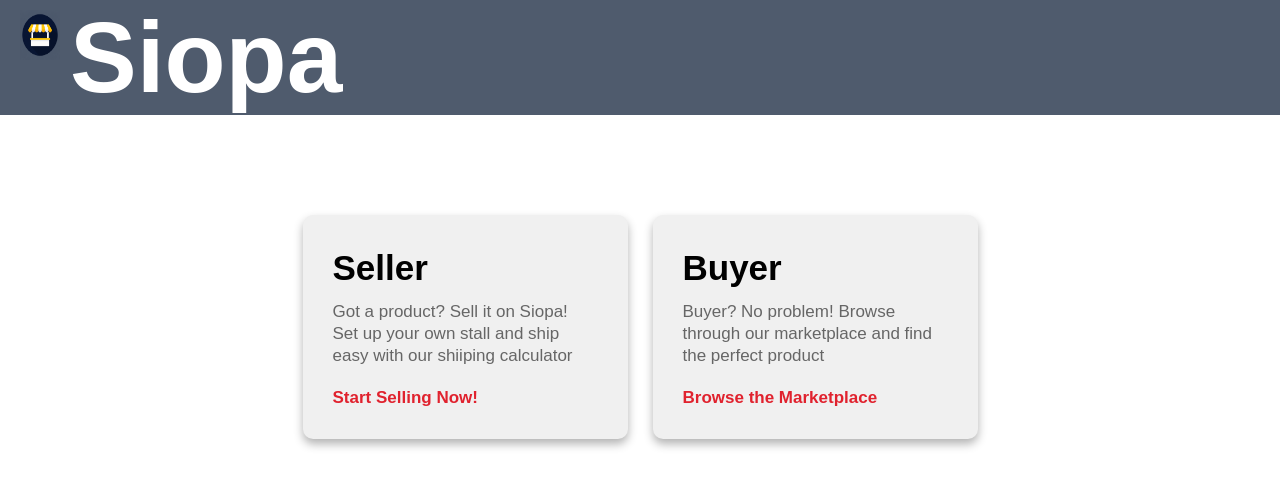
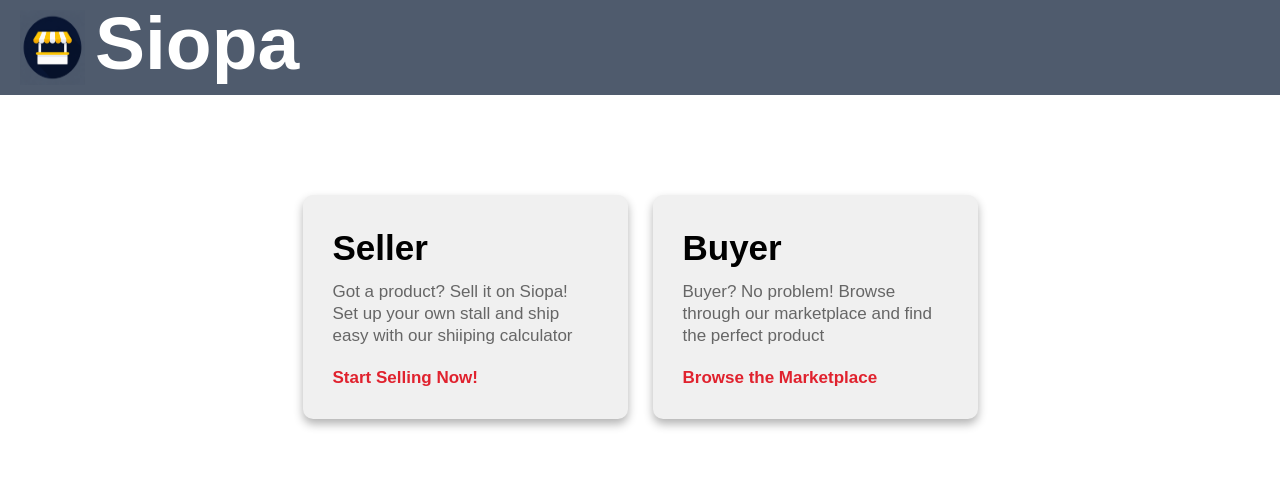
Before and after one commit to ConorKB/Siopa, a plain HTML site: page index.html in a window 1280 px wide. Drawn offline with Linux system fonts and the light colour scheme.

Commit message:
top bar v2

```diff
--- a/styles.css
+++ b/styles.css
@@ -50,13 +50,13 @@ font-weight: bold;
 }
 .top-bar img {
   padding-left: 10px;
-  width: 50px;
-  height: 50px;
+  width: 75px;
+  height: 75px;
   margin: 10px;
 }
 
 .top-bar #topheading {
-  font-size: 100px;
+  font-size: 75px;
   font-weight: bold;
   color: #fff;
 }
```
